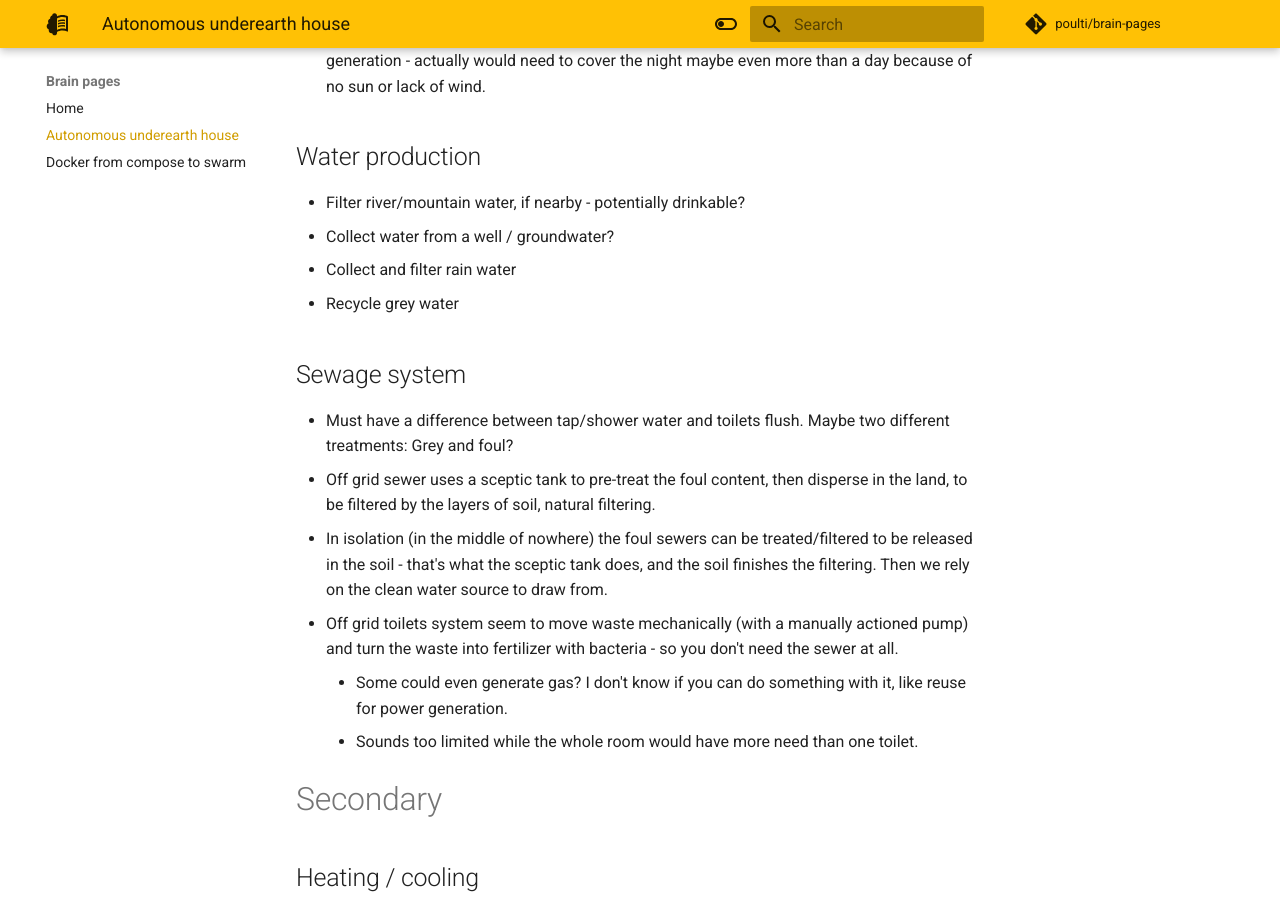
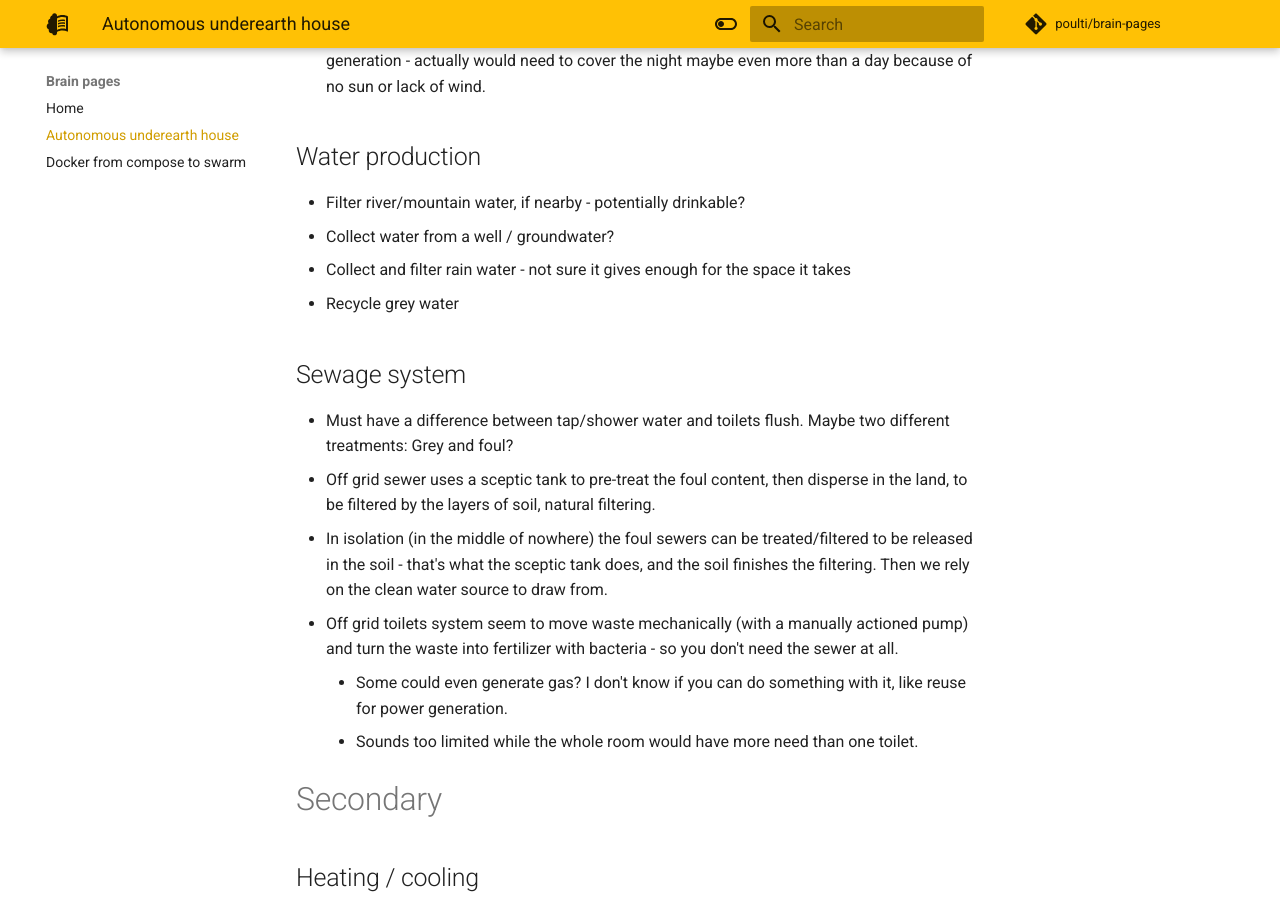
Before and after one commit to poulti/brain-pages, an MkDocs documentation site: the page built from docs/autonomous-underearth-house.md, in a window 1280 px wide and 900 px high, scrolled down 1671 px. Built offline with MkDocs 1.6.1 and Material for MkDocs 9.7.7, drawn with Linux system fonts in a browser that asks for light colours; comment, search, counter and statistics services are not loaded.

Commit message:
water source

```diff
--- a/docs/autonomous-underearth-house.md
+++ b/docs/autonomous-underearth-house.md
@@ -38,7 +38,7 @@ Overall, probably easier to have a prefab pod that is built for underground cond
 ## Water production
 - Filter river/mountain water, if nearby - potentially drinkable?
 - Collect water from a well / groundwater?
-- Collect and filter rain water
+- Collect and filter rain water - not sure it gives enough for the space it takes
 - Recycle grey water
 
 ## Sewage system
```
